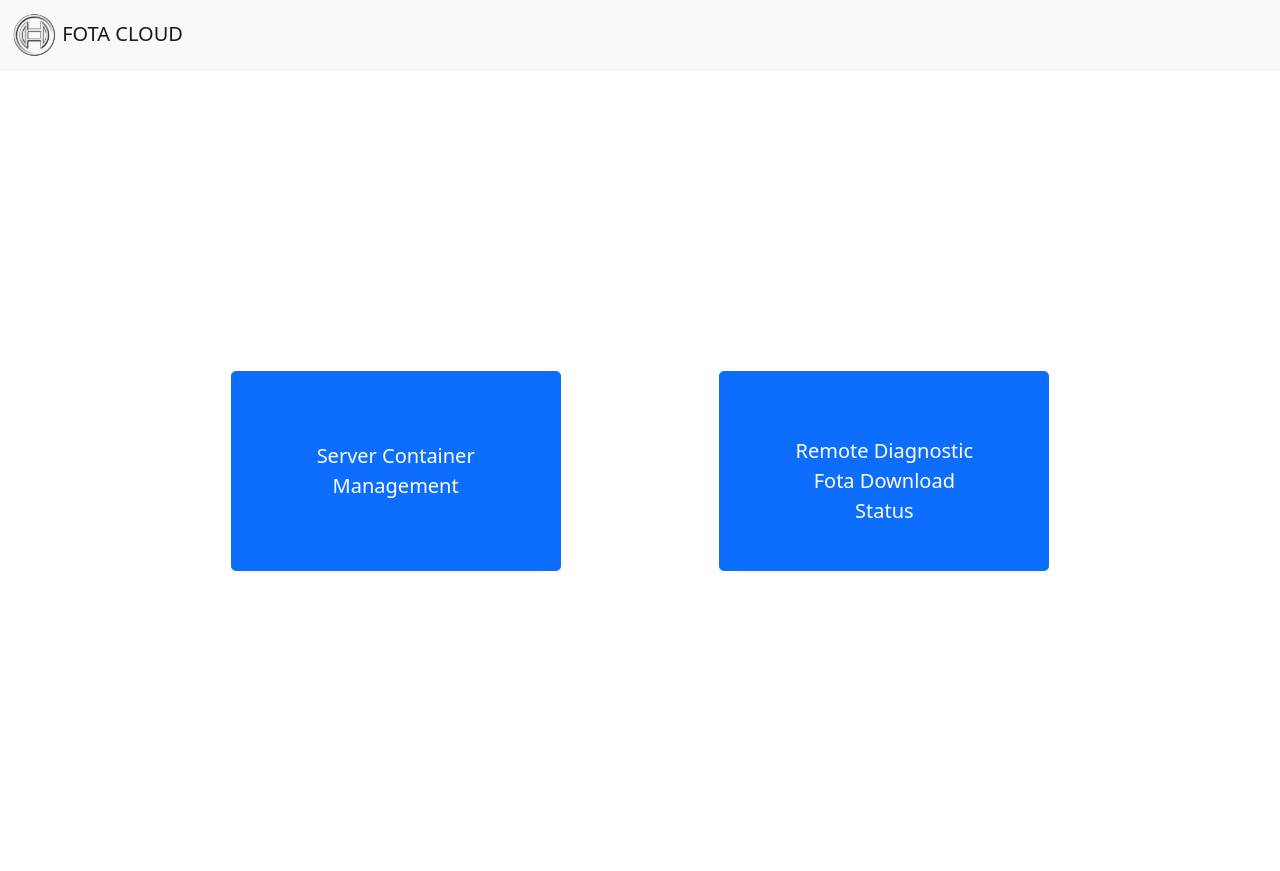
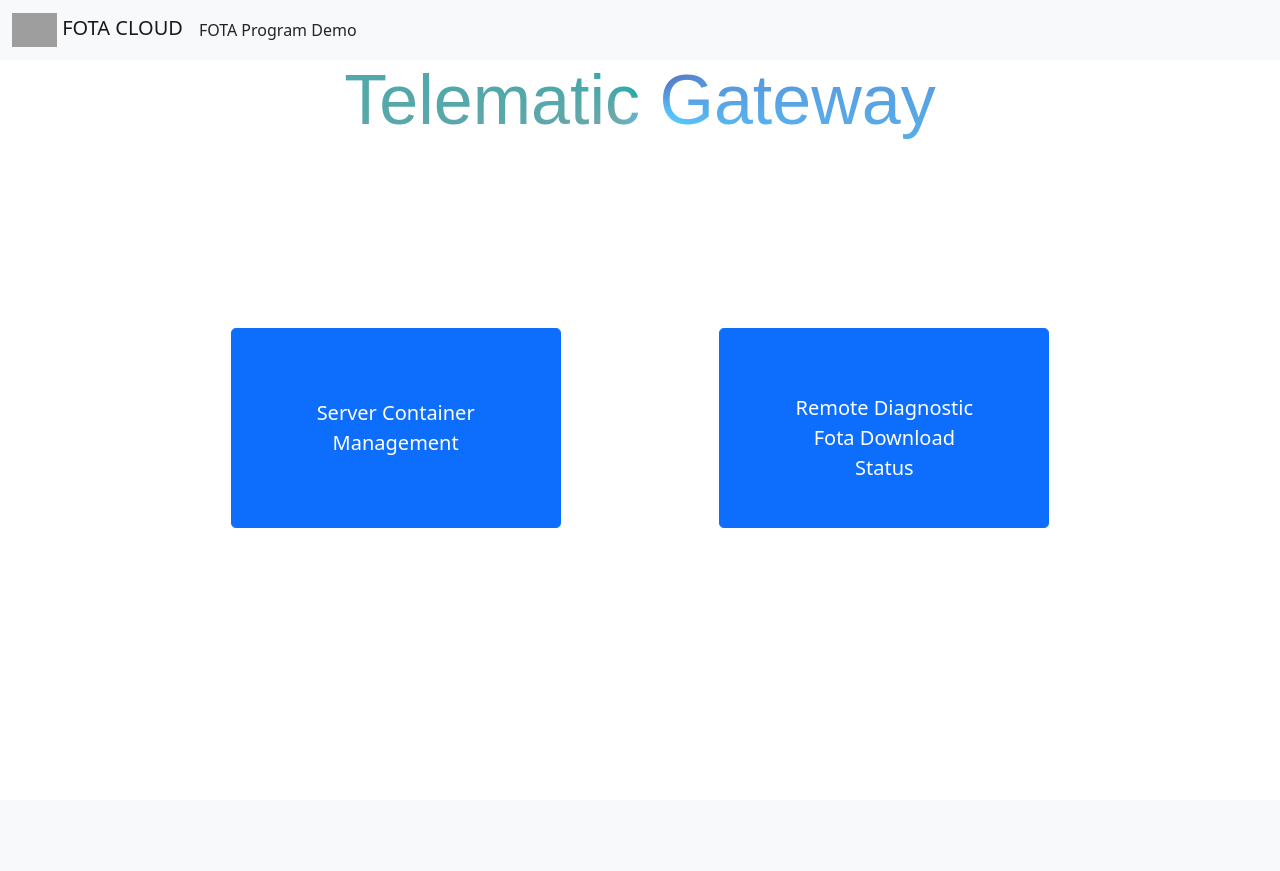
Before and after one commit to kyleng121/FotaCloud, a Django app: page / in a window 1280 px wide. After the commit the page ends 528 px from the top, so only its background shows below. Run offline with Django 4.2, Linux system fonts and the light colour scheme; grey boxes are pictures that could not be loaded.

Commit message:
Update new UI

```diff
--- a/templates/base.html
+++ b/templates/base.html
@@ -17,15 +17,18 @@
     />
     <script src="https://cdnjs.cloudflare.com/ajax/libs/jquery/3.7.0/jquery.min.js"></script>
     <title>FOTA CLOUD</title>
-    <link rel="icon" type="image/png" href="{% static '/favicon.png' %}">
+    <link rel="icon" type="image/png" href="https://www.pngitem.com/pimgs/m/243-2430380_symbol-bosch-logo-png-transparent-png.png">
   </head>
   <body>
     <nav class="navbar navbar-expand-lg navbar-light bg-light">
       <div class="container-fluid">
         <a class="navbar-brand" href="{% url "index" %}">
-          <img src="static/favicon.png" alt="" class="d-inline-block align-middle mr-2" width="45">
+          <img src="https://www.pngitem.com/pimgs/m/243-2430380_symbol-bosch-logo-png-transparent-png.png" alt="" class="d-inline-block align-middle mr-2" width="45">
           <span>FOTA CLOUD</span>
         </a>
+        <label>
+          FOTA Program Demo
+        </label>
         <button
           class="navbar-toggler"
           type="button"
--- a/templates/interfacesApi/index.html
+++ b/templates/interfacesApi/index.html
@@ -1,15 +1,30 @@
 {% extends "base.html" %} {% block content %}
 <style>
+
+header h1 {
+    font: 1em sans-serif;
+  font-size: 70px;
+  font-weight: 500;
+  background-image: conic-gradient(#553c9a, #58c6fd, #03656a92, #09aaaa);
+  text-align: center;
+  color: transparent;
+  background-clip: text;
+  -webkit-background-clip: text;
+}
+
 </style>
 <div class="container">
-        <div class="button-container " style=" min-height:100vh;   display: flex; align-items: center; justify-content: space-evenly;">
+<header>
+    <h1>Telematic Gateway</h1>
+</header>
+</div>
+
+<div class="container">
+    <div class="button-container " style=" min-height:70vh;   display: flex; align-items: center; justify-content: space-evenly;">
         <a href="{% url "file_management" %}">
             <button class="button-container btn btn-primary btn-lg" style="height: 200px; width: 330px;  padding: 64px 64px; margin: 10px 10px;">Server Container Management</button></a>
         <a href="{% url "ecu_info" %}">
             <button class="button-container btn btn-primary btn-lg" style="height: 200px; width: 330px; padding: 64px 64px; margin: 10px 10px;">Remote Diagnostic Fota Download Status</button></a>
     </div>
 </div>
-<script>
-
-</script>
 {% endblock %}
```
Also changed, not shown: fotaWebserver/settings.py (+16 -16 lines). Lines whose indentation alone changed are shown as unchanged.
